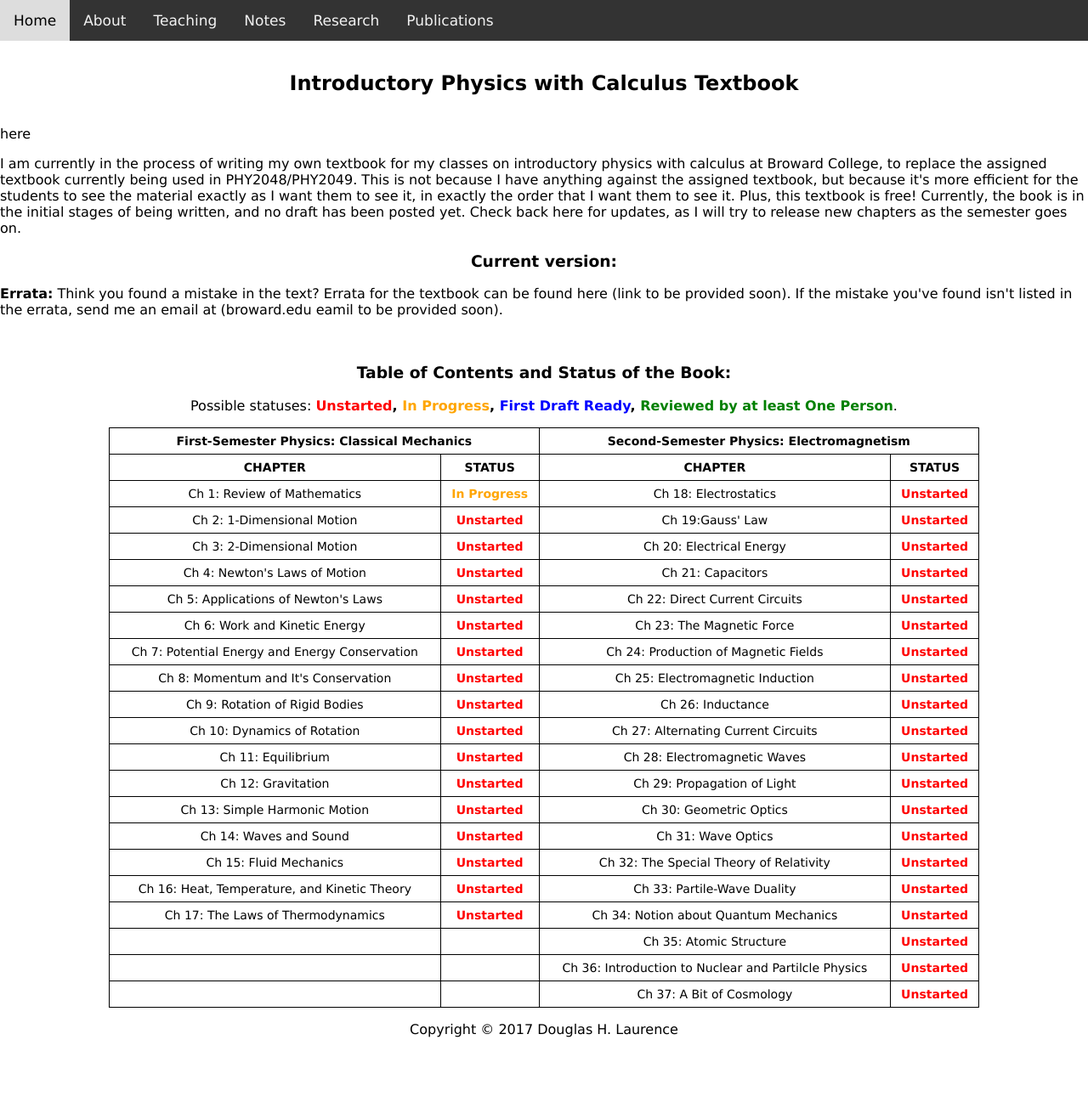
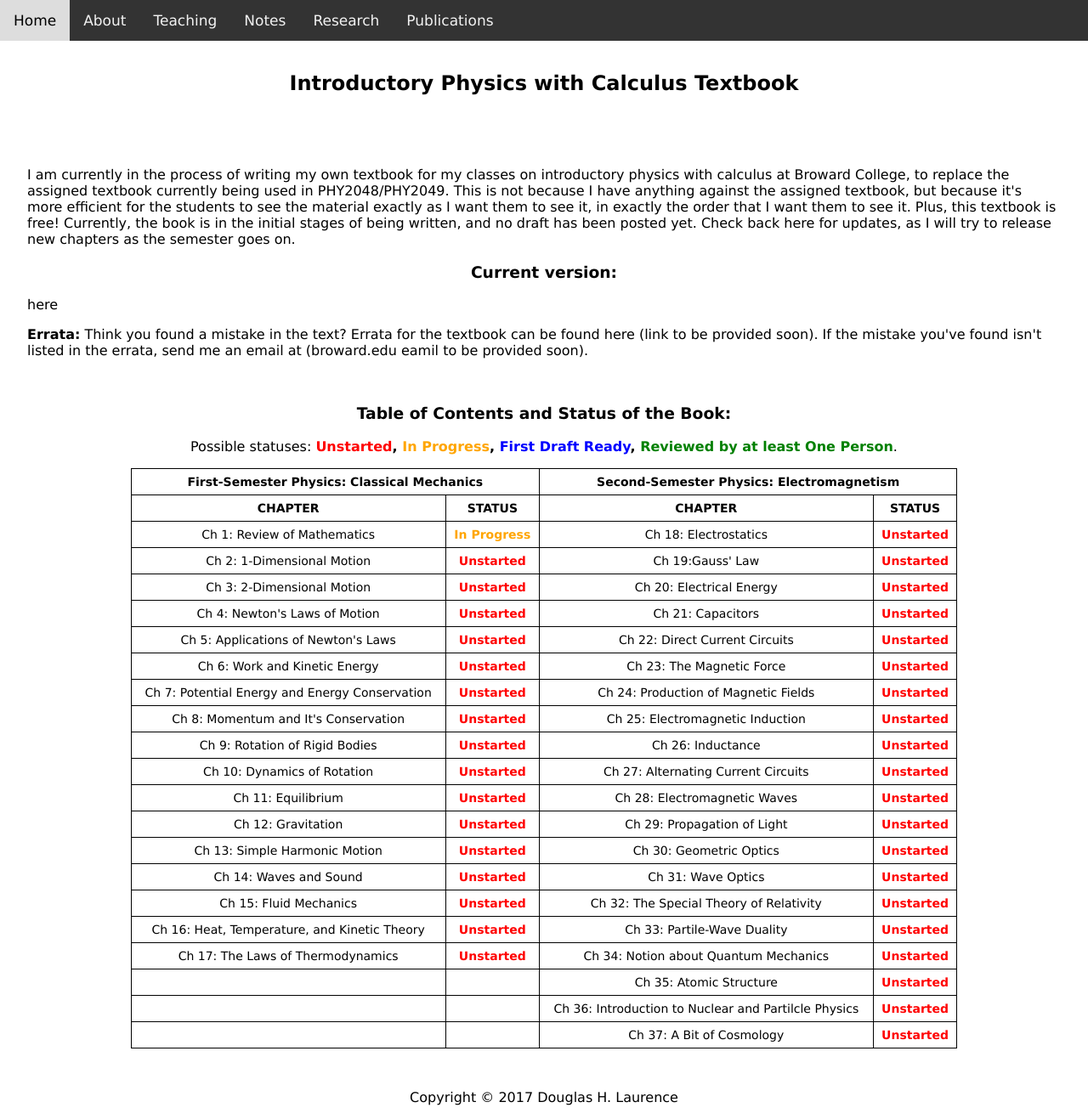
Before and after one commit to dhlaurence/dhlaurence.github.io, a Jekyll site: the page built from uptextbook.html, in a window 1280 px wide. Shown: the whole page at 85% size. Built offline with Jekyll 4.4.1, drawn with Linux system fonts in a browser that asks for light colours; before the commit the page ends 1237 px from its top, so only the background shows below that.

Commit message:
Update uptextbook.html

```diff
--- a/uptextbook.html
+++ b/uptextbook.html
@@ -7,19 +7,7 @@
   <h2>Introductory Physics with Calculus Textbook</h2>
 </header>
 
-<div class="popup" onclick="myFunction()">here
-  <span class="popuptext" id="myPopup">Still in initial development. Check back soon!</span>
-</div>
-
-<script>
-// When the user clicks on div, open the popup
-function myFunction() {
-    var popup = document.getElementById("myPopup");
-    popup.classList.toggle("show");
-}
-</script>
-
-<body>
+<article>
   <p>
     I am currently in the process of writing my own textbook for my classes on introductory physics with calculus at Broward
     College, to replace the assigned textbook currently being used in PHY2048/PHY2049. This is not because I have anything
@@ -30,6 +18,10 @@
   </p>
 
   <h3><center>Current version:</center></h3>
+
+  <div class="popup" onclick="myFunction()">here
+    <span class="popuptext" id="myPopup">Still in initial development. Check back soon!</span>
+  </div>
 
   <script>
       // When the user clicks on div, open the popup
@@ -183,4 +175,4 @@
     <td><b><font color="red">Unstarted</font></b></td>
   </tr>
   </table></center>
-</body>
+</article>
```
